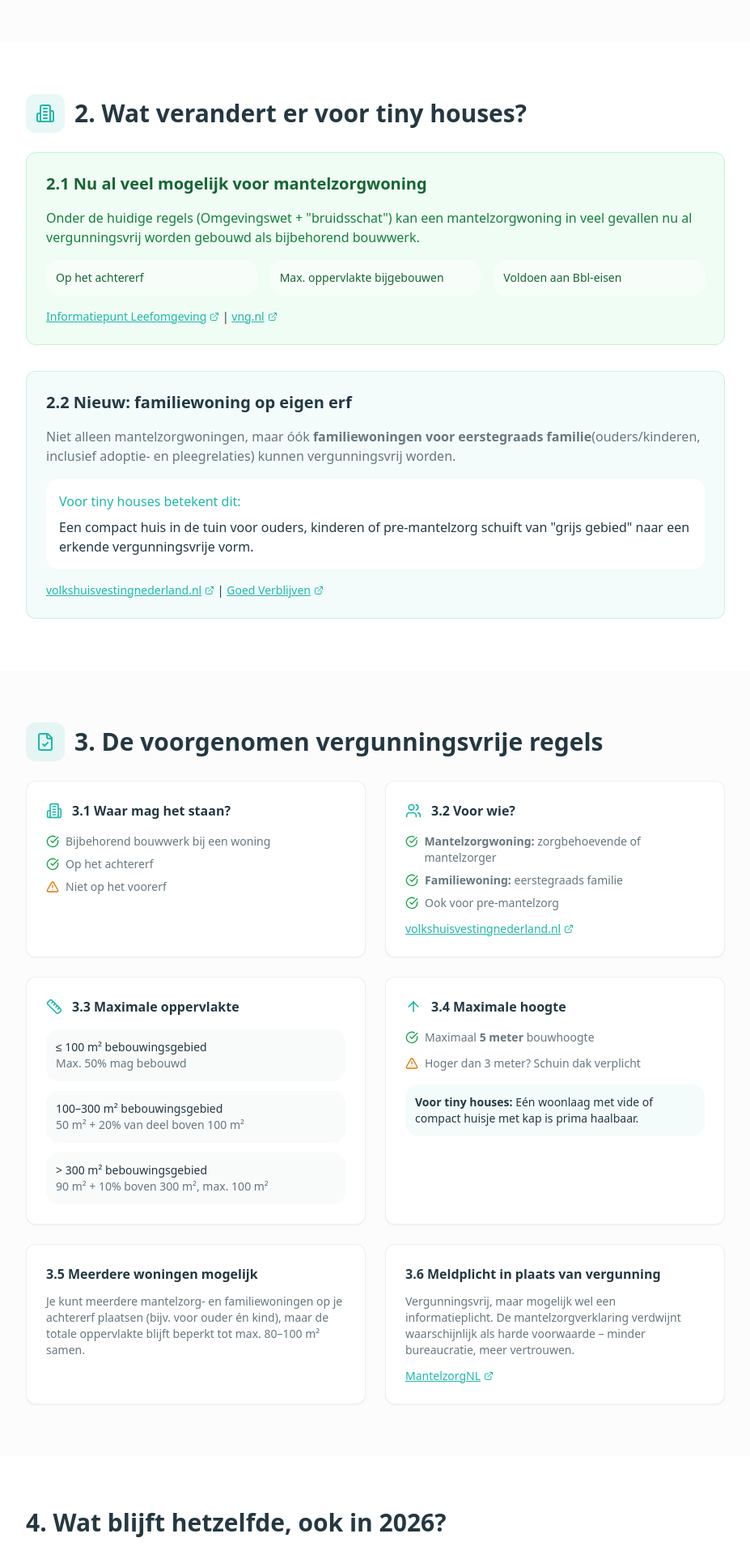
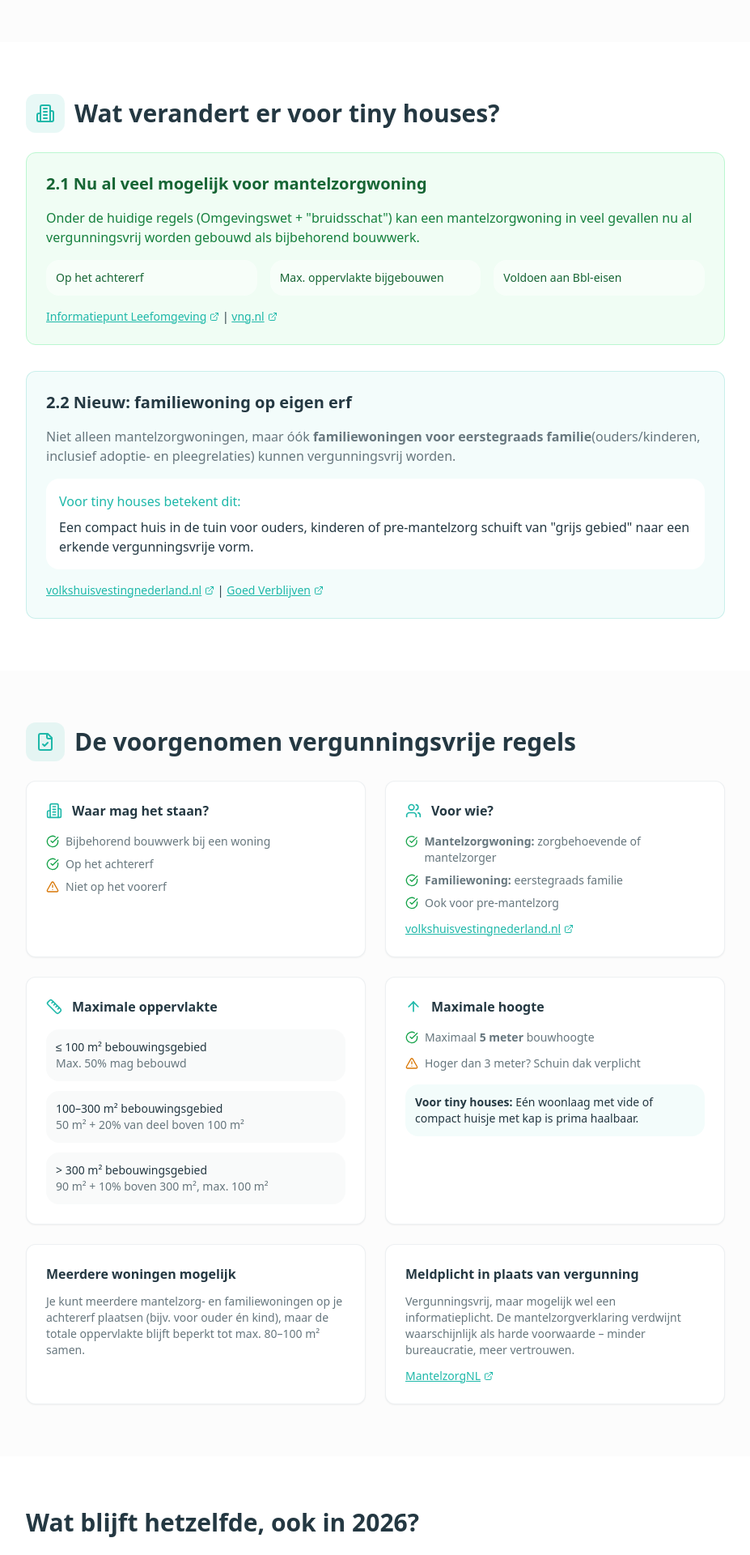
Before and after one commit to DibrandoVentures/tinyhouse2026.nl, a React (Vite) app: page / in a window 1280 px wide. Shown: the part 2160-4080 px from the top of the page at 81% size, without its empty margins (176-1103 px from the left). Built offline with nearby package versions, Linux system fonts and the light colour scheme; the HTML template or start-up script is replaced by a standard one.

Commit message:
Visual edit in Lovable
Edited UI in Lovable

```diff
--- a/src/components/ArticleContent.tsx
+++ b/src/components/ArticleContent.tsx
@@ -1,20 +1,16 @@
 import { AlertTriangle, ExternalLink, CheckCircle, Building2, Users, Ruler, ArrowUp, FileCheck, Clock, Home } from "lucide-react";
-
-const SourceLink = ({ url, text }: { url: string; text: string }) => (
-  <a
-    href={url}
-    target="_blank"
-    rel="noopener noreferrer"
-    className="inline-flex items-center gap-1 text-primary hover:text-primary/80 underline text-sm"
-  >
+const SourceLink = ({
+  url,
+  text
+}: {
+  url: string;
+  text: string;
+}) => <a href={url} target="_blank" rel="noopener noreferrer" className="inline-flex items-center gap-1 text-primary hover:text-primary/80 underline text-sm">
     {text}
     <ExternalLink className="h-3 w-3" />
-  </a>
-);
-
+  </a>;
 const ArticleContent = () => {
-  return (
-    <article className="pb-12">
+  return <article className="pb-12">
 
       {/* Intro Section */}
       <section className="container mx-auto px-4 py-12 max-w-4xl">
@@ -55,9 +51,7 @@ const ArticleContent = () => {
             <div className="w-12 h-12 bg-primary/10 rounded-xl flex items-center justify-center">
               <Clock className="h-6 w-6 text-primary" />
             </div>
-            <h2 className="text-2xl md:text-3xl font-bold text-foreground">
-              1. Stand van zaken: waar staan we eind 2025?
-            </h2>
+            <h2 className="text-2xl md:text-3xl font-bold text-foreground">Stand van zaken: waar staan we eind 2025?</h2>
           </div>
 
           <div className="grid md:grid-cols-2 gap-6 mb-8">
@@ -129,9 +123,7 @@ const ArticleContent = () => {
             <div className="w-12 h-12 bg-primary/10 rounded-xl flex items-center justify-center">
               <Building2 className="h-6 w-6 text-primary" />
             </div>
-            <h2 className="text-2xl md:text-3xl font-bold text-foreground">
-              2. Wat verandert er voor tiny houses?
-            </h2>
+            <h2 className="text-2xl md:text-3xl font-bold text-foreground">Wat verandert er voor tiny houses?</h2>
           </div>
 
           <div className="space-y-8">
@@ -189,16 +181,14 @@ const ArticleContent = () => {
             <div className="w-12 h-12 bg-primary/10 rounded-xl flex items-center justify-center">
               <FileCheck className="h-6 w-6 text-primary" />
             </div>
-            <h2 className="text-2xl md:text-3xl font-bold text-foreground">
-              3. De voorgenomen vergunningsvrije regels
-            </h2>
+            <h2 className="text-2xl md:text-3xl font-bold text-foreground">De voorgenomen vergunningsvrije regels</h2>
           </div>
 
           <div className="grid md:grid-cols-2 gap-6">
             <div className="bg-background rounded-xl p-6 shadow-sm border border-border/50">
               <div className="flex items-center gap-3 mb-4">
                 <Building2 className="h-5 w-5 text-primary" />
-                <h3 className="font-semibold">3.1 Waar mag het staan?</h3>
+                <h3 className="font-semibold">Waar mag het staan?</h3>
               </div>
               <ul className="space-y-2 text-sm text-muted-foreground">
                 <li className="flex items-start gap-2">
@@ -219,7 +209,7 @@ const ArticleContent = () => {
             <div className="bg-background rounded-xl p-6 shadow-sm border border-border/50">
               <div className="flex items-center gap-3 mb-4">
                 <Users className="h-5 w-5 text-primary" />
-                <h3 className="font-semibold">3.2 Voor wie?</h3>
+                <h3 className="font-semibold">Voor wie?</h3>
               </div>
               <ul className="space-y-2 text-sm text-muted-foreground">
                 <li className="flex items-start gap-2">
@@ -243,7 +233,7 @@ const ArticleContent = () => {
             <div className="bg-background rounded-xl p-6 shadow-sm border border-border/50">
               <div className="flex items-center gap-3 mb-4">
                 <Ruler className="h-5 w-5 text-primary" />
-                <h3 className="font-semibold">3.3 Maximale oppervlakte</h3>
+                <h3 className="font-semibold">Maximale oppervlakte</h3>
               </div>
               <div className="space-y-3 text-sm">
                 <div className="bg-muted/50 rounded-lg p-3">
@@ -264,7 +254,7 @@ const ArticleContent = () => {
             <div className="bg-background rounded-xl p-6 shadow-sm border border-border/50">
               <div className="flex items-center gap-3 mb-4">
                 <ArrowUp className="h-5 w-5 text-primary" />
-                <h3 className="font-semibold">3.4 Maximale hoogte</h3>
+                <h3 className="font-semibold">Maximale hoogte</h3>
               </div>
               <div className="space-y-3 text-sm text-muted-foreground">
                 <div className="flex items-center gap-2">
@@ -286,7 +276,7 @@ const ArticleContent = () => {
 
           <div className="grid md:grid-cols-2 gap-6 mt-6">
             <div className="bg-background rounded-xl p-6 shadow-sm border border-border/50">
-              <h3 className="font-semibold mb-3">3.5 Meerdere woningen mogelijk</h3>
+              <h3 className="font-semibold mb-3">Meerdere woningen mogelijk</h3>
               <p className="text-sm text-muted-foreground">
                 Je kunt meerdere mantelzorg- en familiewoningen op je achtererf plaatsen (bijv. voor ouder én kind),
                 maar de totale oppervlakte blijft beperkt tot max. 80–100 m² samen.
@@ -294,7 +284,7 @@ const ArticleContent = () => {
             </div>
 
             <div className="bg-background rounded-xl p-6 shadow-sm border border-border/50">
-              <h3 className="font-semibold mb-3">3.6 Meldplicht in plaats van vergunning</h3>
+              <h3 className="font-semibold mb-3">Meldplicht in plaats van vergunning</h3>
               <p className="text-sm text-muted-foreground">
                 Vergunningsvrij, maar mogelijk wel een informatieplicht. De mantelzorgverklaring verdwijnt waarschijnlijk
                 als harde voorwaarde – minder bureaucratie, meer vertrouwen.
@@ -310,22 +300,25 @@ const ArticleContent = () => {
       {/* Section 4 - Wat blijft hetzelfde */}
       <section className="py-16">
         <div className="container mx-auto px-4 max-w-4xl">
-          <h2 className="text-2xl md:text-3xl font-bold text-foreground mb-8">
-            4. Wat blijft hetzelfde, ook in 2026?
-          </h2>
+          <h2 className="text-2xl md:text-3xl font-bold text-foreground mb-8">Wat blijft hetzelfde, ook in 2026?</h2>
 
           <div className="grid sm:grid-cols-2 gap-4">
-            {[
-              { title: "Omgevingswet + omgevingsplan blijven de basis", desc: "Elke gemeente werkt de landelijke regels lokaal uit." },
-              { title: "Technische bouwregels (Bbl) blijven gelden", desc: "Veiligheid, gezondheid, brandveiligheid, geluid enz." },
-              { title: "Geen vrijbrief voor willekeurige verhuur", desc: "Alleen voor mantelzorg en eerstegraads familie." },
-              { title: "Gemeenten houden speelruimte", desc: "Accenten op parkeerdruk, ruimtelijke kwaliteit mogelijk." },
-            ].map((item, index) => (
-              <div key={index} className="bg-muted/30 rounded-xl p-5 border border-border/50">
+            {[{
+            title: "Omgevingswet + omgevingsplan blijven de basis",
+            desc: "Elke gemeente werkt de landelijke regels lokaal uit."
+          }, {
+            title: "Technische bouwregels (Bbl) blijven gelden",
+            desc: "Veiligheid, gezondheid, brandveiligheid, geluid enz."
+          }, {
+            title: "Geen vrijbrief voor willekeurige verhuur",
+            desc: "Alleen voor mantelzorg en eerstegraads familie."
+          }, {
+            title: "Gemeenten houden speelruimte",
+            desc: "Accenten op parkeerdruk, ruimtelijke kwaliteit mogelijk."
+          }].map((item, index) => <div key={index} className="bg-muted/30 rounded-xl p-5 border border-border/50">
                 <h4 className="font-semibold text-foreground mb-2">{item.title}</h4>
                 <p className="text-sm text-muted-foreground">{item.desc}</p>
-              </div>
-            ))}
+              </div>)}
           </div>
         </div>
       </section>
@@ -333,9 +326,7 @@ const ArticleContent = () => {
       {/* Section 5 - Vergelijking */}
       <section id="vergelijking" className="bg-muted/30 py-16">
         <div className="container mx-auto px-4 max-w-4xl">
-          <h2 className="text-2xl md:text-3xl font-bold text-foreground mb-8">
-            5. Nu vs. na inwerkingtreding
-          </h2>
+          <h2 className="text-2xl md:text-3xl font-bold text-foreground mb-8">Nu vs. na inwerkingtreding</h2>
 
           <div className="grid md:grid-cols-2 gap-6">
             <div className="bg-background rounded-xl p-6 shadow-sm border border-border/50">
@@ -398,40 +389,31 @@ const ArticleContent = () => {
             <div className="w-12 h-12 bg-primary/10 rounded-xl flex items-center justify-center">
               <Home className="h-6 w-6 text-primary" />
             </div>
-            <h2 className="text-2xl md:text-3xl font-bold text-foreground">
-              6. Hoe bereid je je nu al voor?
-            </h2>
+            <h2 className="text-2xl md:text-3xl font-bold text-foreground">Hoe bereid je je nu al voor?</h2>
           </div>
 
           <div className="space-y-4">
-            {[
-              {
+            {[{
             step: 1,
             title: "Check je erf en bestemming",
             content: "Vraag bij de gemeente: bestemming perceel, grenzen bebouwingsgebied, hoeveel m² al bebouwd."
-              },
-              {
+          }, {
             step: 2,
             title: "Bepaal je scenario",
             content: "Familiewoning (kind/ouders zonder zorgvraag) of mantelzorgwoning (met zorgbehoefte). Schrijf op wie er gaat wonen en wat de relatie is."
-              },
-              {
+          }, {
             step: 3,
             title: "Ontwerp binnen de kaders",
             content: "Achtererfgebied, 40–70 m², max. 5 meter hoog met schuin dak, voldoen aan Bbl-eisen."
-              },
-              {
+          }, {
             step: 4,
             title: "Leg je plan bij de gemeente neer",
             content: "Stuur situatietekening, grove plattegrond en uitleg. Verwijs naar het Besluit versterking regie volkshuisvesting."
-              },
-              {
+          }, {
             step: 5,
             title: "Bouw juridisch én praktisch slim",
             content: "Leg alles schriftelijk vast, kies een ervaren bouwer, bouw flexibel zodat de functie later kan verschuiven."
-              },
-            ].map((item) => (
-              <div key={item.step} className="bg-background rounded-xl p-6 shadow-sm border border-border/50 flex gap-4">
+          }].map(item => <div key={item.step} className="bg-background rounded-xl p-6 shadow-sm border border-border/50 flex gap-4">
                 <div className="w-10 h-10 bg-primary rounded-full flex items-center justify-center text-primary-foreground font-bold flex-shrink-0">
                   {item.step}
                 </div>
@@ -439,8 +421,7 @@ const ArticleContent = () => {
                   <h3 className="font-semibold text-foreground mb-2">{item.title}</h3>
                   <p className="text-sm text-muted-foreground">{item.content}</p>
                 </div>
-              </div>
-            ))}
+              </div>)}
           </div>
         </div>
       </section>
@@ -448,38 +429,28 @@ const ArticleContent = () => {
       {/* Section 7 - FAQ */}
       <section id="faq" className="bg-muted/30 py-16">
         <div className="container mx-auto px-4 max-w-4xl">
-          <h2 className="text-2xl md:text-3xl font-bold text-foreground mb-8">
-            7. Veelgestelde vragen
-          </h2>
+          <h2 className="text-2xl md:text-3xl font-bold text-foreground mb-8">Veelgestelde vragen</h2>
 
           <div className="space-y-4">
-            {[
-              {
+            {[{
             q: "Is het al 100% zeker dat ik in 2026 zonder vergunning mag bouwen?",
             a: "Nog niet. De richting ligt vast, maar de wet is nog bij de Eerste Kamer. Details en exacte datum kunnen nog verschuiven."
-              },
-              {
+          }, {
             q: "Geldt dit alleen binnen de bebouwde kom?",
             a: "Nee, de regels richten zich op wonen op eigen erf bij een woning, ongeacht bebouwde kom."
-              },
-              {
+          }, {
             q: "Kan ik de familiewoning verhuren aan iemand die geen familie is?",
             a: "Nee, de vergunningsvrije regeling is specifiek voor eerstegraads familie en mantelzorg."
-              },
-              {
+          }, {
             q: "Moet een mantelzorgwoning weg als de zorg stopt?",
             a: "Nieuwe regels gaan richting meer flexibiliteit: bouwwerk kan blijven staan, gebruik moet aansluiten bij regels."
-              },
-              {
+          }, {
             q: "Is het slim om te wachten tot alles definitief is?",
             a: "Niet per se. Je kunt nu al veel voorbereiden: erf analyseren, scenario kiezen, ontwerp maken, met gemeente spreken."
-              },
-            ].map((item, index) => (
-              <div key={index} className="bg-background rounded-xl p-6 shadow-sm border border-border/50">
+          }].map((item, index) => <div key={index} className="bg-background rounded-xl p-6 shadow-sm border border-border/50">
                 <h4 className="font-semibold text-foreground mb-2">{item.q}</h4>
                 <p className="text-sm text-muted-foreground">{item.a}</p>
-              </div>
-            ))}
+              </div>)}
           </div>
         </div>
       </section>
@@ -487,41 +458,40 @@ const ArticleContent = () => {
       {/* Section 8 - Verder lezen */}
       <section className="py-16">
         <div className="container mx-auto px-4 max-w-4xl">
-          <h2 className="text-2xl md:text-3xl font-bold text-foreground mb-6">
-            8. Verder lezen
-          </h2>
+          <h2 className="text-2xl md:text-3xl font-bold text-foreground mb-6">Verder lezen</h2>
 
           <p className="text-muted-foreground mb-8">
             Wil je alles rustig uitpluizen? Ga per deelonderwerp verder:
           </p>
 
           <div className="grid gap-4 sm:grid-cols-2">
-            {[
-              { name: "tinyhousewet.nl", url: "https://tinyhousewet.nl", desc: "Omgevingswet, omgevingsplan, definities" },
-              { name: "tinyhousevergunningsvrij.nl", url: "https://tinyhousevergunningsvrij.nl", desc: "Focus op vergunningsvrij bouwen" },
-              { name: "tinyhouseopeigengrond.nl", url: "https://tinyhouseopeigengrond.nl", desc: "Bestemmingen, kopen vs. pachten, erfgrenzen" },
-              { name: "tinyhousescompleet.nl", url: "https://tinyhousescompleet.nl", desc: "Overkoepelend stappenplan van droom tot oplevering" },
-            ].map((link) => (
-              <a
-                key={link.name}
-                href={link.url}
-                target="_blank"
-                rel="noopener noreferrer"
-                className="group bg-background rounded-xl p-6 hover:shadow-md transition-all border border-border/50 hover:border-primary/30"
-              >
+            {[{
+            name: "tinyhousewet.nl",
+            url: "https://tinyhousewet.nl",
+            desc: "Omgevingswet, omgevingsplan, definities"
+          }, {
+            name: "tinyhousevergunningsvrij.nl",
+            url: "https://tinyhousevergunningsvrij.nl",
+            desc: "Focus op vergunningsvrij bouwen"
+          }, {
+            name: "tinyhouseopeigengrond.nl",
+            url: "https://tinyhouseopeigengrond.nl",
+            desc: "Bestemmingen, kopen vs. pachten, erfgrenzen"
+          }, {
+            name: "tinyhousescompleet.nl",
+            url: "https://tinyhousescompleet.nl",
+            desc: "Overkoepelend stappenplan van droom tot oplevering"
+          }].map(link => <a key={link.name} href={link.url} target="_blank" rel="noopener noreferrer" className="group bg-background rounded-xl p-6 hover:shadow-md transition-all border border-border/50 hover:border-primary/30">
                 <div className="flex items-center gap-2 mb-2">
                   <h4 className="font-semibold text-primary group-hover:underline">{link.name}</h4>
                   <ExternalLink className="h-4 w-4 text-primary" />
                 </div>
                 <p className="text-sm text-muted-foreground">{link.desc}</p>
-              </a>
-            ))}
+              </a>)}
           </div>
         </div>
       </section>
 
-    </article>
-  );
+    </article>;
 };
-
 export default ArticleContent;
```
Lines whose indentation alone changed are shown as unchanged.
